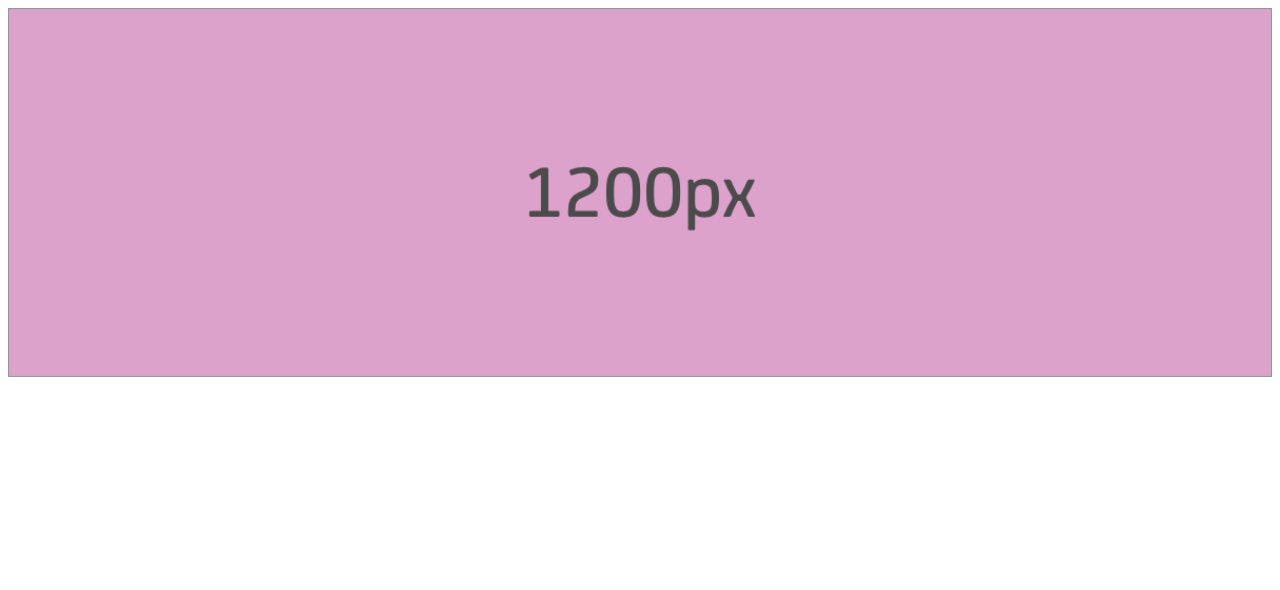
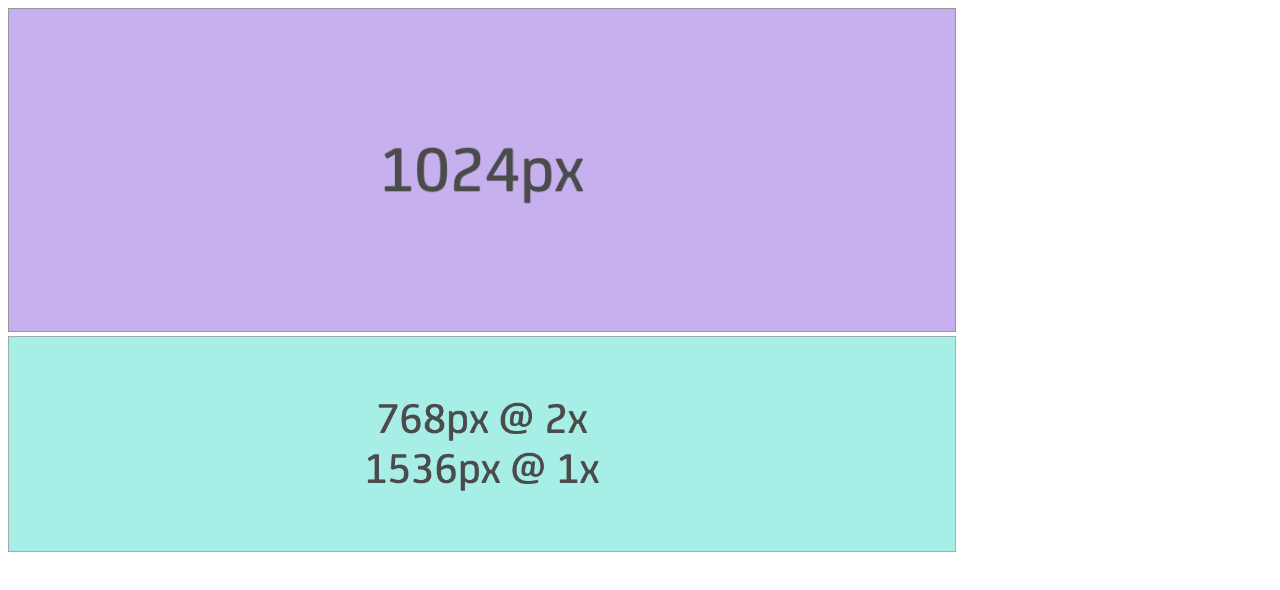
Before and after one commit to jordibar/ResponsiveImg, a plain HTML site: page index.html in a window 1280 px wide. Drawn offline with Linux system fonts and the light colour scheme.

Commit message:
Added <picture> tags and source with srcset

```diff
--- a/index.html
+++ b/index.html
@@ -10,14 +10,51 @@
         img {
             max-width: 100%;
         }
+
+        @media (min-width: 700px) {
+            img {
+                max-width: 50%;
+            }
+        }
+
+        @media (min-width: 1024px) {
+            img {
+                max-width: 75%;
+            }
+        }
     </style>
 </head>
 <body>
+
+    <picture>
+    <!-- Definimos diferentes source para indicarle qué imágenes puede utilizar
+    dependiendo del tamaño de palabra utilizado. Utilizamos los mismos breakpoints
+    utilizados en los @media -->
+        <!-- En este breakpoint las imágenes son del 50%, por lo que
+        necesitamos una imagen de la mitad del tamaño de (700px a 1023) / 2
+        mientras la densidad de píxeles es de 1x, pero si es de 2x no dividimos por 2 -->
+        <source srcset="img/350-700px.png 750w, img/1024px.png 1024w" media="(min-width:700px)">
+
+        <!-- En este caso la imagen será 75% su ancho, por lo que los cálculos son:
+        1024 * 0.75 = 768 (minimo en 1x) i 1536 (minimo en 2x) -->
+        <source srcset="img/1024px.png 1024w, img/1200px.png 1200w, img/768-1536px.png 1536w" media="(min-width:1024)">
+
+        <!-- Esta imagen se utilizaría cuando el navegador no utiliza srcset o cuando
+        la pantalla está por debajo de 700px, la imagen está al 100% -->
+        <img src="img/1024px.png" alt="imágenes responsive" srcset="img/350-700px.png 750w, img/1024px.png 1024w, img/1200px.png 1200w, img/768-1536px.png 1536w">
+    </picture>
+
+
+
+
+
+
+
     <!-- Le damos las opciones de imagen que tenemos
     Divide el ancho de la imagen en px por los del viewport o contendor,
     La variable devicePixelRatio, nos da la densidad de píxeles del dispositivo utilizado (1, 2, 3)
     El navegador, después de dividir el los anchos de imagen y viewport, escoge la que se adapta a la
     densidad de píxeles de la pantalla utilizada -->
-    <img src="img/1024px.png" alt="imágenes responsive" srcset="img/1024px.png 1024w, img/1200px.png 1200w, img/350-700px.png 350w, img/768-1536px.png 768w">
+    <img src="img/1024px.png" alt="imágenes responsive" srcset="img/350-700px.png 750w, img/1024px.png 1024w, img/1200px.png 1200w, img/768-1536px.png 1536w">
 </body>
 </html>
```
